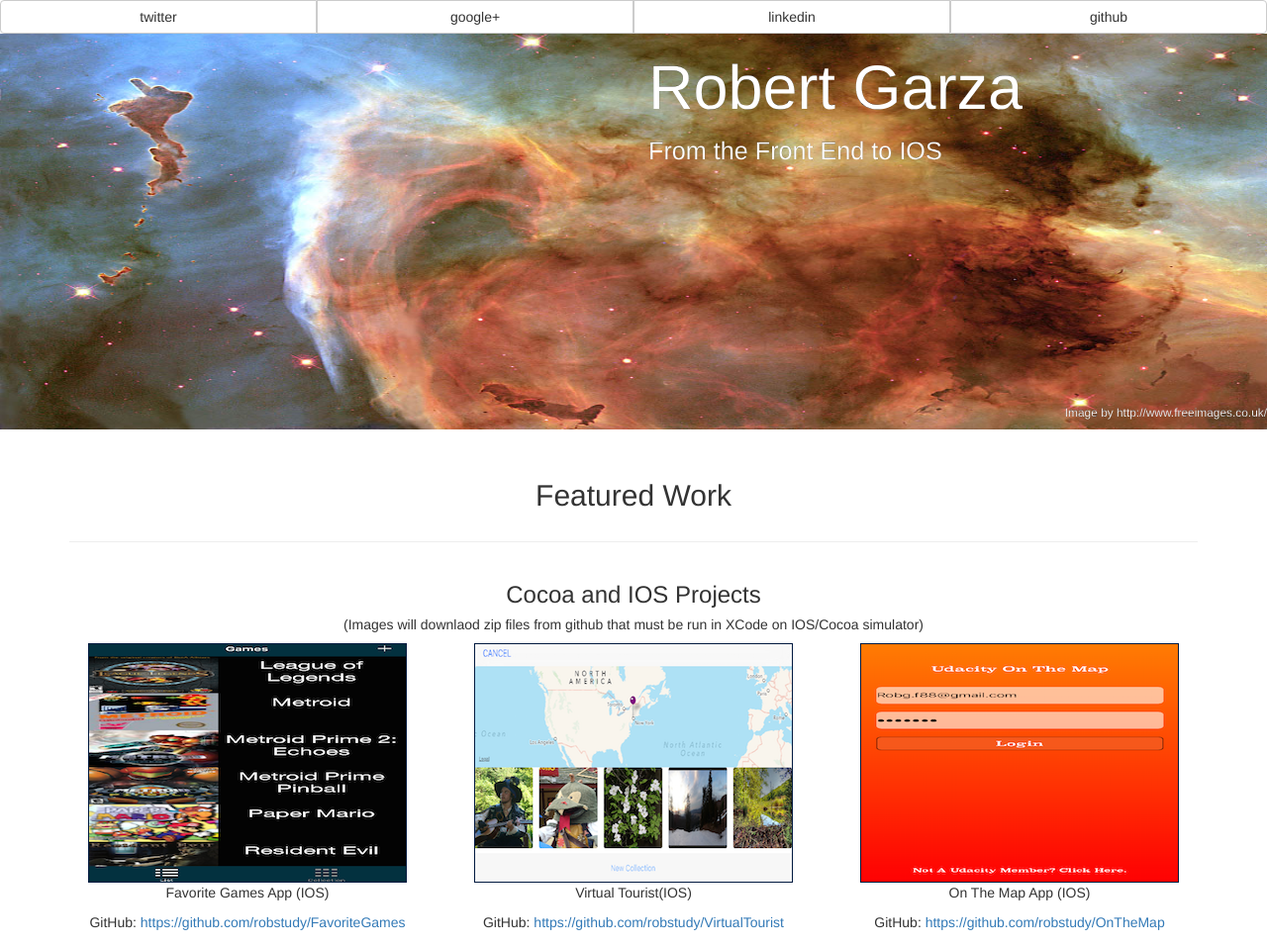
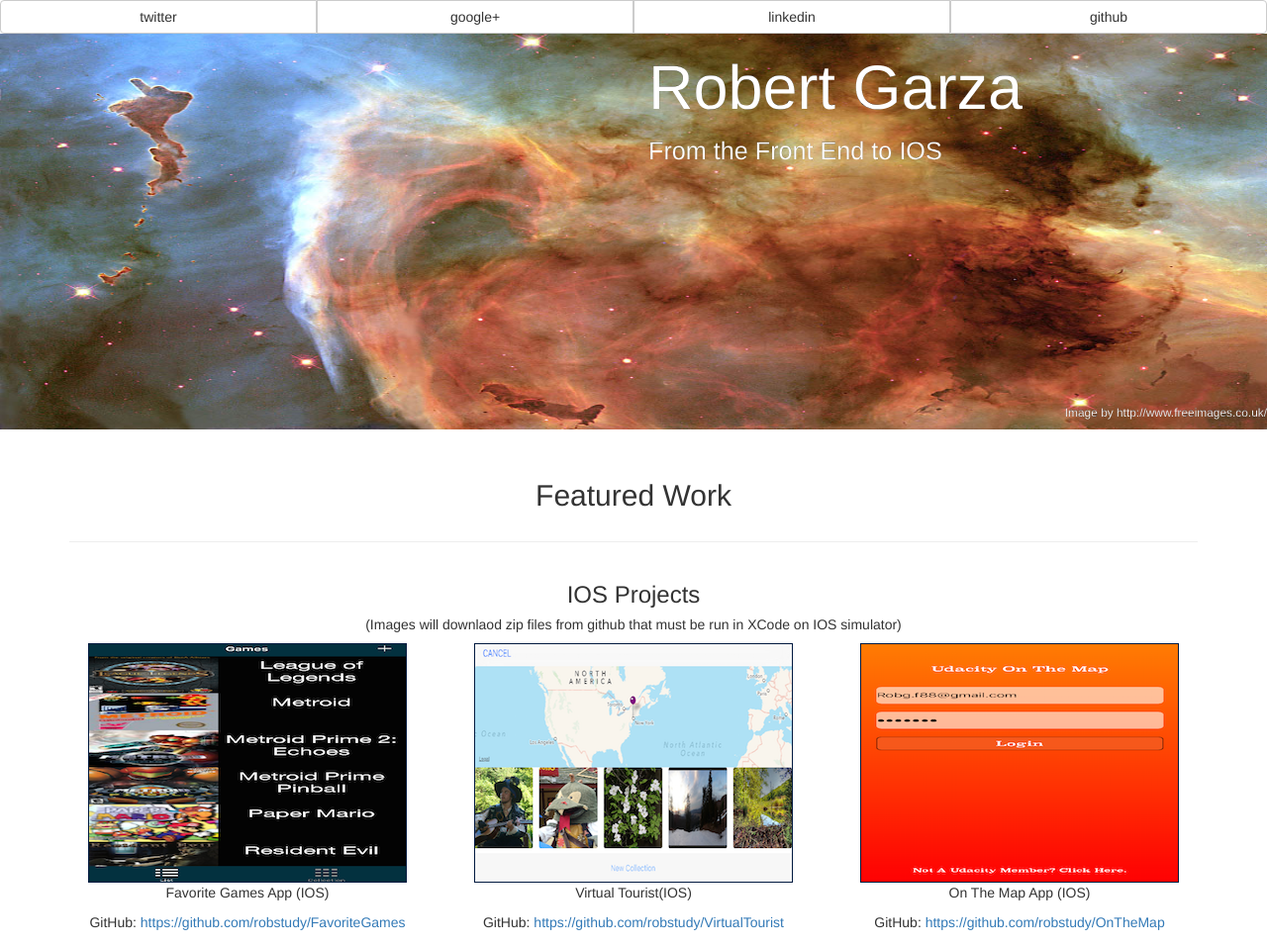
Before and after one commit to robstudy/robstudy.github.io, a plain HTML site: page index.html in a window 1280 px wide. Shown: the top 955 px of the page at 99% size. Drawn offline with Linux system fonts and the light colour scheme.

Commit message:
Changed IOS text section

```diff
--- a/index.html
+++ b/index.html
@@ -41,8 +41,8 @@
 		</section><!--/Featured Work-->
 		<section>
 			<div class="row">
-				<h3 class="text-center">Cocoa and IOS Projects</h3>
-				<h5 class="text-center">(Images will downlaod zip files from github that must be run in XCode on IOS/Cocoa simulator)</h5>
+				<h3 class="text-center">IOS Projects</h3>
+				<h5 class="text-center">(Images will downlaod zip files from github that must be run in XCode on IOS simulator)</h5>
 			</div>
 			<div class="row">
 				<div class="col-md-4">
```
